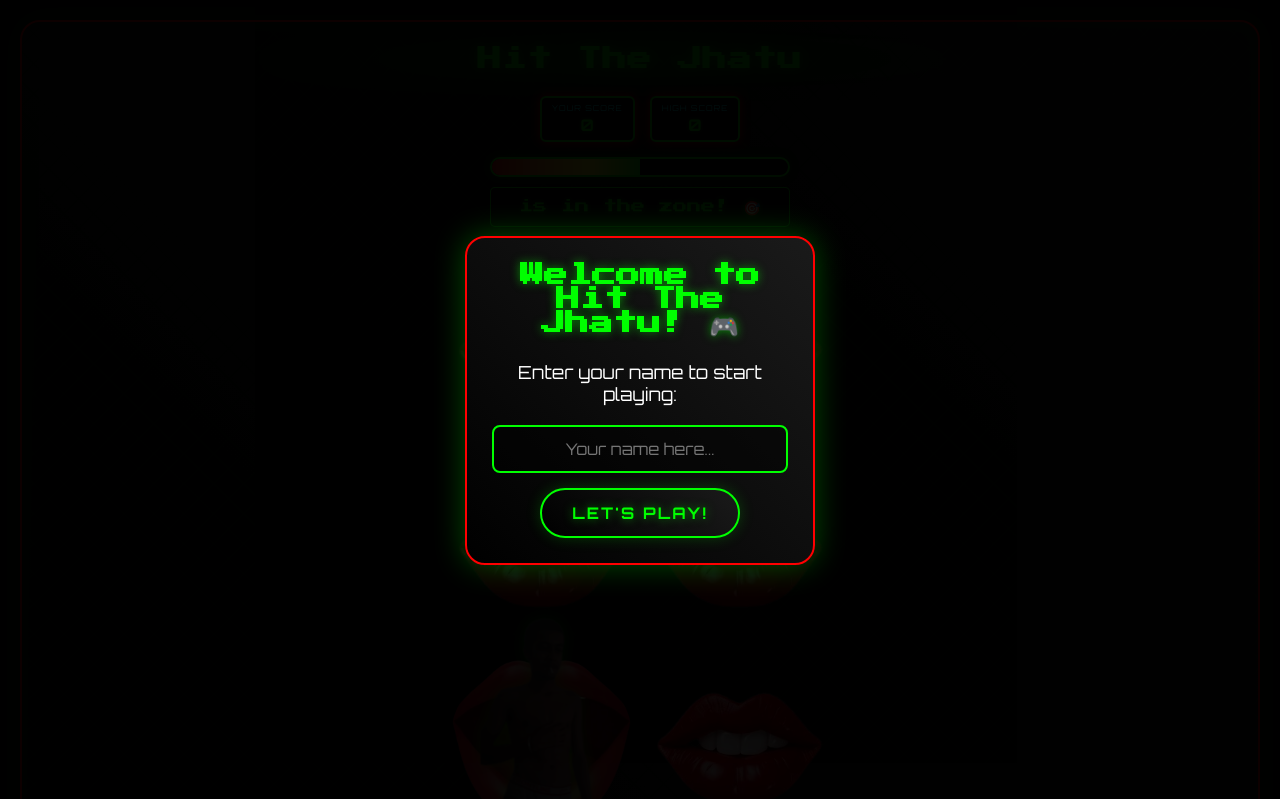
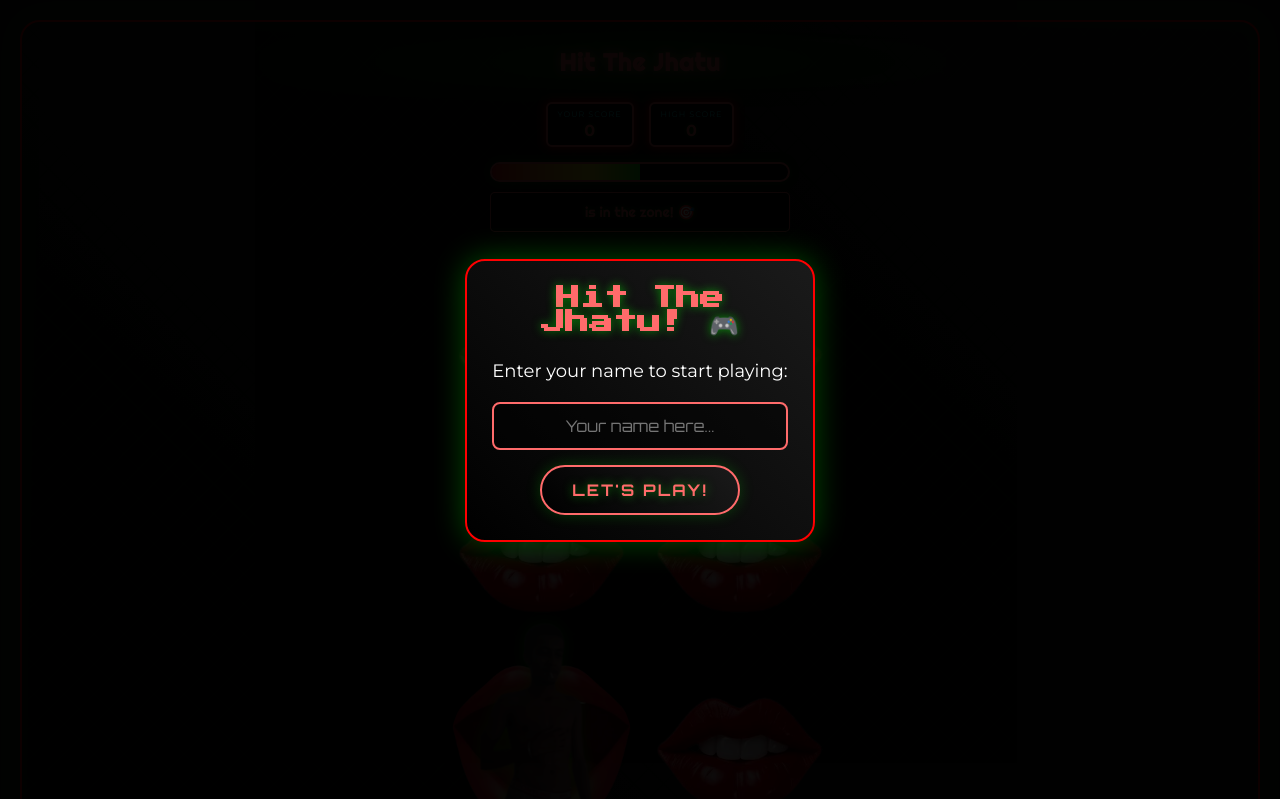
Before and after one commit to HakkanShah/Hit-The-Jhatu, a plain HTML site: page index.html in a window 1280 px wide. Both pictures are taken after a click on the button "PLAY NOW". Shown: the top 799 px of the page. Drawn offline with Linux system fonts and the light colour scheme; no server answers.

Commit message:
Updated styles, added Montserrat font, and modified game start behavior.

```diff
--- a/index.html
+++ b/index.html
@@ -16,6 +16,7 @@
     <title>Hit The Jhatu</title>
     <link rel="stylesheet" href="styles.css">
     <link href="https://fonts.googleapis.com/css2?family=Orbitron:wght@400;700&family=Press+Start+2P&display=swap" rel="stylesheet">
+    <link href="https://fonts.googleapis.com/css2?family=Montserrat:wght@400;700&family=Righteous&display=swap" rel="stylesheet">
 </head>
 <body>
     <div class="game-wrapper">
@@ -23,7 +24,7 @@
             <!-- Player Registration Modal -->
             <div id="registration-modal" class="modal">
                 <div class="modal-content registration-content">
-                    <h2>Welcome to Hit The Jhatu! 🎮</h2>
+                    <h2>Hit The Jhatu! 🎮</h2>
                     <p>Enter your name to start playing:</p>
                     <div class="input-container">
                         <input type="text" id="player-name" placeholder="Your name here..." maxlength="20">
--- a/scripts.js
+++ b/scripts.js
@@ -417,7 +417,8 @@ document.addEventListener("DOMContentLoaded", function () {
             playerName = name;
             playerNameDisplay.textContent = name;
             registrationModal.style.display = "none";
-            instructionModal.style.display = "flex";
+            // Start game directly instead of showing instruction modal
+            startGame();
             playClickSound();
         }
     });
--- a/styles.css
+++ b/styles.css
@@ -2,15 +2,18 @@
 
 
 :root {
-    --primary-color: #00ff00;
-    --secondary-color: #ff00ff;
+    --primary-color: #ff6b6b;
+    --secondary-color: #4ecdc4;
     --accent-color: #00ffff;
-    --background-color: #000000;
+    --background-color: #1a1a1a;
     --text-color: #ffffff;
     --glow-color: rgba(0, 255, 0, 0.5);
     --button-bg: #1a1a1a;
     --hole-bg: #2a2a2a;
     --safe-area-inset-bottom: env(safe-area-inset-bottom, 0px);
+    --neon-glow: 0 0 10px rgba(255, 107, 107, 0.8);
+    --font-heading: 'Righteous', cursive;
+    --font-body: 'Montserrat', sans-serif;
 }
 
 /* Animations */
@@ -94,7 +97,7 @@ html {
 }
 
 body {
-    font-family: 'Orbitron', sans-serif;
+    font-family: var(--font-body);
     background-color: var(--background-color);
     color: var(--text-color);
     min-height: 100vh;
@@ -168,10 +171,10 @@ header {
 }
 
 h1 {
-    font-family: 'Press Start 2P', cursive;
+    font-family: var(--font-heading);
     font-size: clamp(18px, 5vw, 24px);
     color: var(--primary-color);
-    text-shadow: 0 0 10px var(--glow-color);
+    text-shadow: var(--neon-glow);
     letter-spacing: 1px;
     position: relative;
     z-index: 1;
@@ -1438,7 +1441,7 @@ footer:active {
     font-size: 14px;
     color: var(--primary-color);
     text-shadow: 0 0 5px var(--glow-color);
-    font-family: 'Press Start 2P', cursive;
+    font-family: var(--font-heading);
     min-height: 40px;
     display: flex;
     align-items: center;
```
